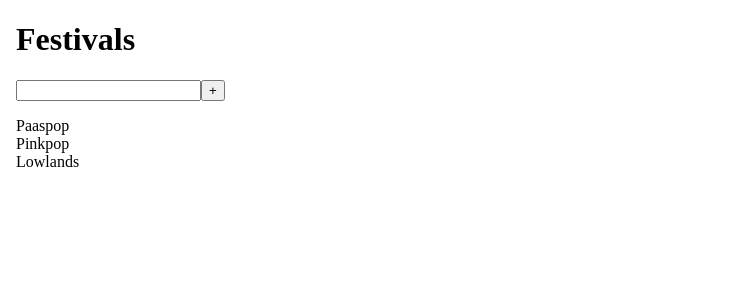
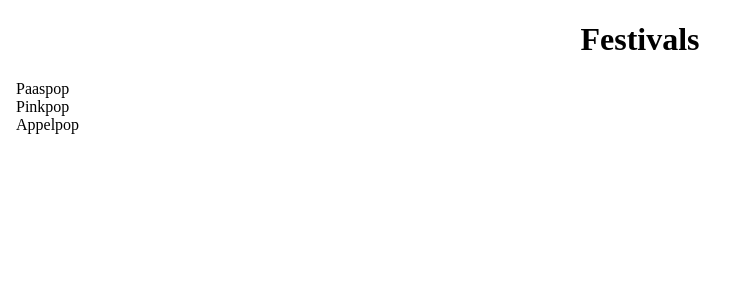
Before and after one commit to avans-webs6/Demos-2324-Bart, an Angular app: page / in a window 1280 px wide. Shown: the top 300 px of the page, without its empty margins (0-746 px from the left). Built offline with nearby package versions, Linux system fonts and the light colour scheme.

Commit message:
Added list and details component

```diff
--- a/src/app/app.component.css
+++ b/src/app/app.component.css
@@ -1,10 +1,16 @@
-ul {
-    padding: 0;
-    list-style: none;
-    user-select: none;
+h1 {
+    text-align: center;
 }
 
-.selected {
-    color: white;
-    background: blue;
+div {
+    display: flex;
+    flex-direction: row;
 }
+
+app-festival-list {
+    width: 50%;
+}
+
+app-festival-details {
+    width: 50%;
+}
--- a/src/app/app.component.html
+++ b/src/app/app.component.html
@@ -7,10 +7,9 @@
 </head>
 <body>
   <h1>{{ title }}</h1>
-  <input [(ngModel)]="festival" (keyup.enter)="onAppend()">
-  <button (click)="onAppend()">+</button>
-  <ul>
-    <li *ngFor="let festival of festivals" (click)="onSelect(festival)" [class]="festival == selected ? 'selected' : null">{{ festival }}</li>
-  </ul>
+  <div>
+    <app-festival-list (onSelect)="onSelect($event)"></app-festival-list>
+    <app-festival-details [festival]="selected"></app-festival-details>
+  </div>
 </body>
 </html>
--- a/src/app/app.component.ts
+++ b/src/app/app.component.ts
@@ -1,4 +1,5 @@
 import { Component } from '@angular/core';
+import { Festival } from './models/festival.model';
 
 @Component({
   selector: 'app-root',
@@ -8,20 +9,9 @@
 export class AppComponent {
   title = 'Festivals';
 
-  festival: string = "";
+  selected: Festival | undefined;
 
-  selected: string = "";
-
-  festivals: string[] = [ "Paaspop", "Pinkpop", "Lowlands" ];
-
-  onSelect(festival: string) {
-    this.selected = festival == this.selected ? "" : festival;
-  }
-
-  onAppend() {
-    const index = this.festivals.indexOf(this.festival);
-    if (index < 0) {
-      this.festivals.push(this.festival);
-    }
+  onSelect(festival: any) {
+    this.selected = festival;
   }
 }
--- a/src/app/app.module.ts
+++ b/src/app/app.module.ts
@@ -4,10 +4,14 @@
 import { AppRoutingModule } from './app-routing.module';
 import { AppComponent } from './app.component';
 import { FormsModule } from '@angular/forms';
+import { FestivalListComponent } from './festival-list/festival-list.component';
+import { FestivalDetailsComponent } from './festival-details/festival-details.component';
 
 @NgModule({
   declarations: [
-    AppComponent
+    AppComponent,
+    FestivalListComponent,
+    FestivalDetailsComponent
   ],
   imports: [
     BrowserModule,
--- /dev/null
+++ b/src/app/festival-details/festival-details.component.html
@@ -0,0 +1,5 @@
+<div *ngIf="festival">
+    <div>Name: {{ festival.name }}</div>
+    <div>Date: {{ festival.date }}</div>
+    <div>Location: {{ festival.location }}</div>
+</div>
--- /dev/null
+++ b/src/app/festival-list/festival-list.component.css
@@ -0,0 +1,11 @@
+ul {
+    margin: 0;
+    padding: 0;
+    list-style: none;
+    user-select: none;
+}
+
+.selected {
+    color: white;
+    background: blue;
+}
--- /dev/null
+++ b/src/app/festival-list/festival-list.component.html
@@ -0,0 +1,4 @@
+<ul>
+    <li *ngFor="let festival of festivals" (click)="onClick(festival)"
+        [class]="festival == selected ? 'selected' : null">{{ festival.name }}</li>
+</ul>
--- /dev/null
+++ b/src/app/festival-list/festival-list.component.ts
@@ -0,0 +1,24 @@
+import { Component, EventEmitter, Output } from '@angular/core';
+import { Festival } from '../models/festival.model';
+
+@Component({
+  selector: 'app-festival-list',
+  templateUrl: './festival-list.component.html',
+  styleUrl: './festival-list.component.css'
+})
+export class FestivalListComponent {
+  @Output()
+  onSelect = new EventEmitter();
+
+  selected: Festival | undefined;
+
+  festivals: Festival[] = [
+    new Festival("Paaspop", "Maart", "Schijndel"),
+    new Festival("Pinkpop", "Juni", "Landgraaf"),
+    new Festival("Appelpop", "September", "Tiel")];
+
+  onClick(festival: Festival) {
+    this.selected = festival == this.selected ? undefined : festival;
+    this.onSelect.emit(this.selected);
+  }
+}
```
Also changed, not shown: src/app/festival-details/festival-details.component.ts (added, +12 -0 lines), src/app/festival-details/festival-details.component.css (added), 2 other files (tests, documents, lock files or other folders).
